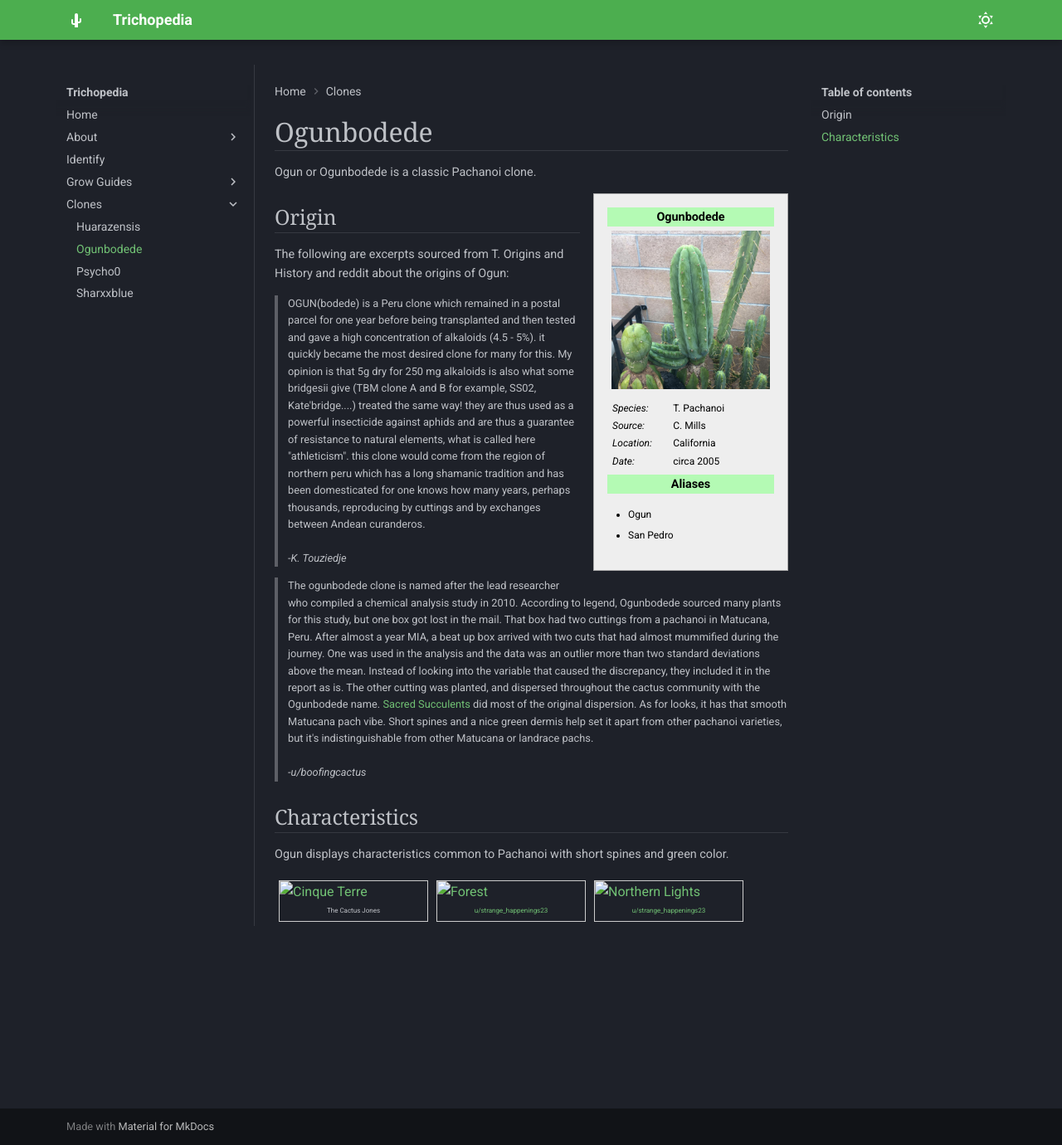
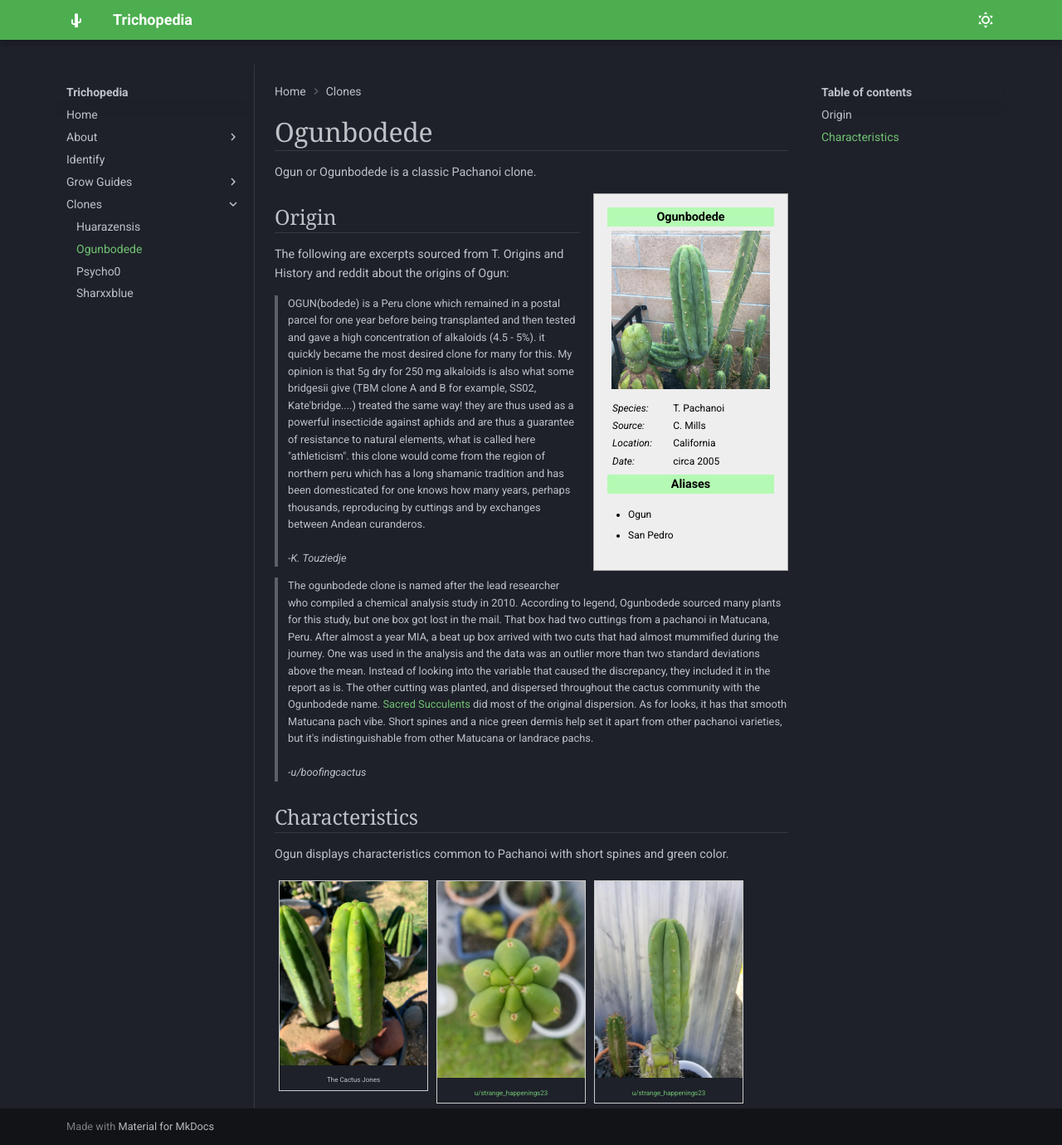
Before and after one commit to nfotinakes/trichopedia, an MkDocs documentation site: the page built from docs/clones/ogunbodede.md, in a window 1280 px wide and 1380 px high. Shown: the whole window at 83% size. Built offline with MkDocs 1.6.1 and Material for MkDocs 9.7.7, drawn with Linux system fonts in a browser that asks for light colours.

Commit message:
Ogun img src fix

```diff
--- a/docs/clones/ogunbodede.md
+++ b/docs/clones/ogunbodede.md
@@ -66,23 +66,23 @@ Ogun displays characteristics common to Pachanoi with short spines and green col
 
 
 <div class="gallery">
-  <a target="_blank" href="./docs/clones/pachanoi/assets/ogun1.webp">
-    <img src="./docs/clones/pachanoi/assets/ogun1.webp" alt="Cinque Terre" width="600" height="400">
+  <a target="_blank" href="./ogun1.webp">
+    <img src="./ogun1.webp" alt="Cinque Terre" width="600" height="400">
   </a>
   <div class="desc">The Cactus Jones</div>
 </div>
 
 <div class="gallery">
-  <a target="_blank" href="./docs/clones/pachanoi/assets/ogun2.webp">
-    <img src="./docs/clones/pachanoi/assets/ogun2.webp" alt="Forest" width="600" height="400">
+  <a target="_blank" href="./ogun2.webp">
+    <img src="./ogun2.webp" alt="Forest" width="600" height="400">
     <div class="desc">u/strange_happenings23</div>
   </a>
 
 </div>
 
 <div class="gallery">
-  <a target="_blank" href="./docs/clones/pachanoi/assets/ogun3.webp">
-    <img src="./docs/clones/pachanoi/assets/ogun3.webp" alt="Northern Lights" width="600" height="400">
+  <a target="_blank" href="./ogun3.webp">
+    <img src="./ogun3.webp" alt="Northern Lights" width="600" height="400">
     <div class="desc">u/strange_happenings23</div>
   </a>
 
```
Also changed, not shown: docs/clones/ogunbodede/ogun1.webp (renamed from docs/clones/pachanoi/assets/ogun1.webp), docs/clones/ogunbodede/ogun2.webp (renamed from docs/clones/pachanoi/assets/ogun2.webp), docs/clones/ogunbodede/ogun3.webp (renamed from docs/clones/pachanoi/assets/ogun3.webp), docs/clones/pachanoi/assets/ogun.jpeg (deleted).
